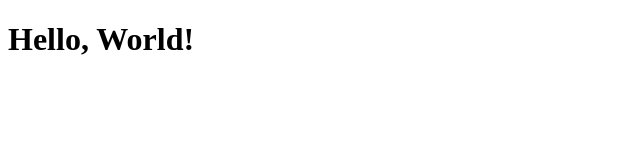
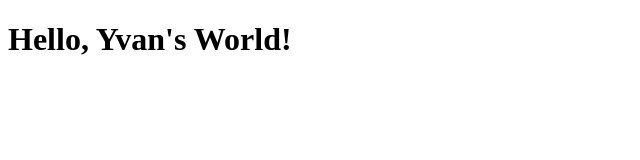
Before and after one commit to ykemsseu/CS3338_Swe_tools, a plain HTML site: page index.html in a window 1280 px wide. Shown: the whole page, without its empty margins (0-640 px from the left). Drawn offline with Linux system fonts and the light colour scheme.

Commit message:
Update index.html

```diff
--- a/index.html
+++ b/index.html
@@ -6,6 +6,6 @@
     <title>My First Project</title>
 </head>
 <body>
-    <h1>Hello, World!</h1>
+    <h1>Hello, Yvan's World!</h1>
 </body>
 </html>
```
